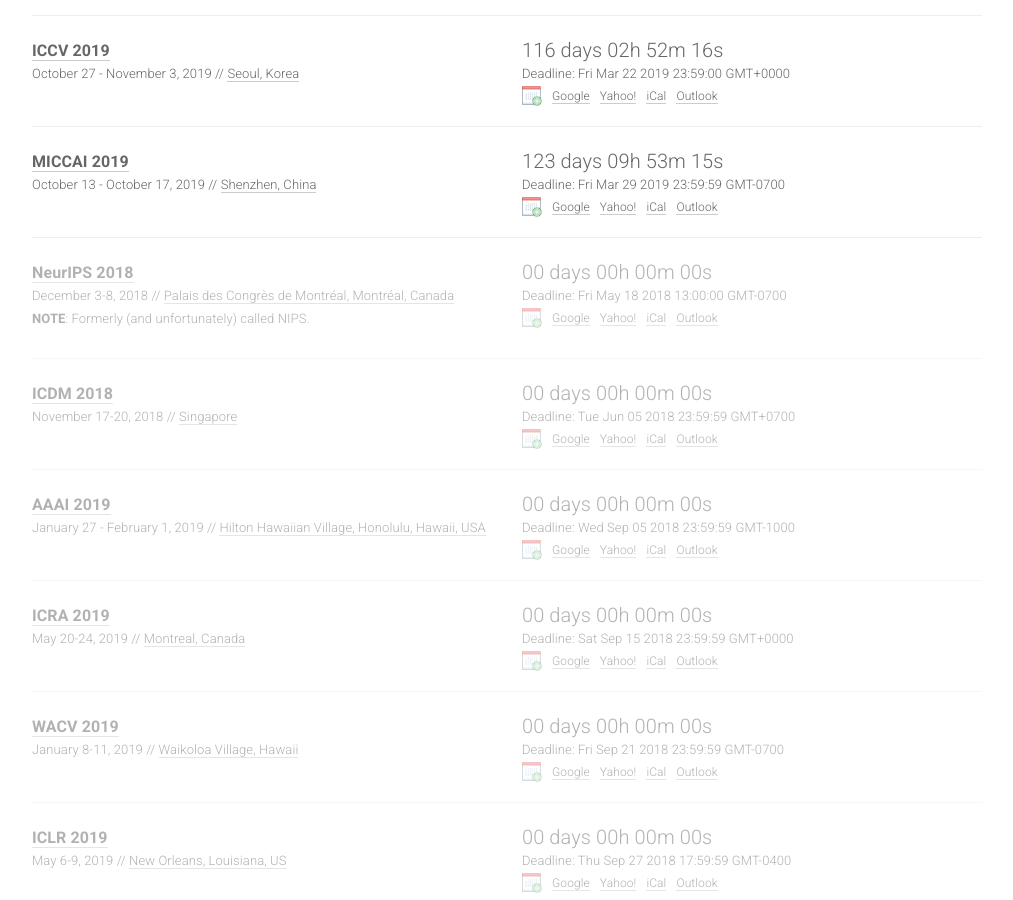
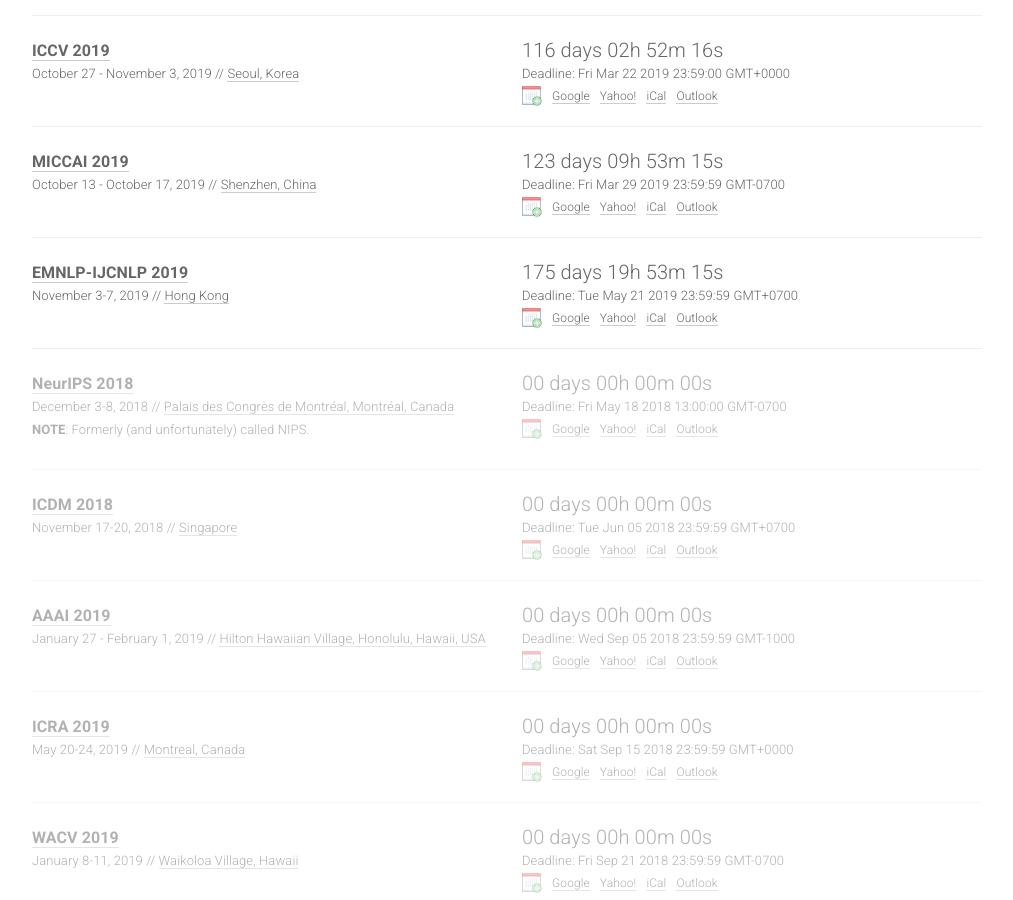
Before and after one commit to paperswithcode/ai-deadlines, a Jekyll site: the page built from index.html, in a window 1280 px wide and 900 px high, scrolled down 1227 px. Shown: the whole window, without its empty margins (133-1146 px from the left). Built offline with Jekyll 4.4.1, drawn with Linux system fonts in a browser that asks for light colours; nearby versions of some CDN libraries; comment, search, counter and statistics services are not loaded.

Commit message:
Added EMNLP-IJCNLP deadlines

```diff
--- a/_data/conferences.yml
+++ b/_data/conferences.yml
@@ -112,6 +112,16 @@
   place: Shenzhen, China
   sub: CV
 
+- title: EMNLP-IJCNLP
+  year: 2019
+  id: emnlp-ijcnlp19
+  link: http://emnlp-ijcnlp2019.org/
+  deadline: '2019-05-21 23:59:59'
+  timezone: Etc/GMT-7
+  date: November 3-7, 2019
+  place: Hong Kong
+  sub: NLP
+
 - title: NeurIPS
   year: 2018
   id: neurips18
```
